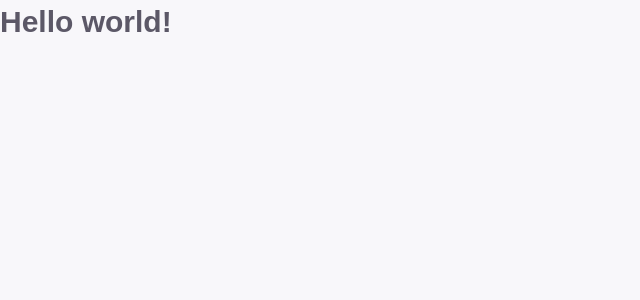
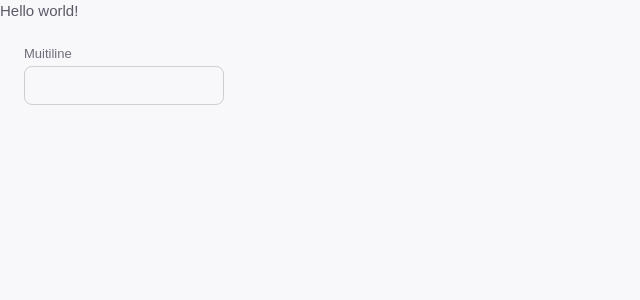
Before and after one commit to LeHoangTrong15102000/NextJS_Ecommerce_CMS, a Next.js app: page / in a window 1280 px wide. Shown: the top 300 px of the page, without its empty margins (0-640 px from the left). Built offline with nearby package versions, Linux system fonts and the light colour scheme.

Commit message:
custom textfield component

```diff
--- /dev/null
+++ b/src/components/text-field/index.tsx
@@ -0,0 +1,39 @@
+// **MUI Imports
+import { ThemeContext } from '@emotion/react'
+import { TextFieldProps, TextField, styled } from '@mui/material'
+
+const TextFieldStyled = styled(TextField)<TextFieldProps>(({ theme }) => {
+  return {
+    '& .MuiInputLabel-root': {
+      transform: 'none',
+      lineHeight: 1.2,
+      position: 'relative',
+      marginBottom: theme.spacing(1),
+      fontSize: theme.typography.body2.fontSize
+    },
+    '& .MuiInputBase-root': {
+      borderRadius: 8,
+      backgroundColor: 'transparent !important',
+      border: `1px solid rgba(${theme.palette.customColors.main}, 0.2)`,
+      transition: theme.transitions.create(['border-color', 'box-shadow'], {
+        duration: theme.transitions.duration.shorter
+      }),
+      '&:before, &:after': {
+        display: 'none'
+      },
+      // Những  thầng con không cần phải viết & cũng được
+      '& .MuiInputBase-input': {
+        padding: '8px 10px'
+      }
+    }
+  }
+})
+
+const CustomTextField = (props: TextFieldProps) => {
+  const { InputLabelProps, size = 'small', variant = 'filled', ...rests } = props
+  return (
+    <TextFieldStyled size={size} variant={variant} InputLabelProps={{ ...InputLabelProps, shrink: true }} {...rests} />
+  )
+}
+
+export default CustomTextField
--- a/src/pages/index.tsx
+++ b/src/pages/index.tsx
@@ -1,5 +1,7 @@
 'use client'
+import { Box, Typography } from '@mui/material'
 import Head from 'next/head'
+import CustomTextField from 'src/components/text-field'
 
 export default function Home() {
   return (
@@ -10,7 +12,10 @@ export default function Home() {
         <meta name='viewport' content='width=device-width, initial-scale=1' />
         <link rel='icon' href='/favicon.ico' />
       </Head>
-      <h1>Hello world!</h1>
+      <Typography>Hello world!</Typography>
+      <Box sx={{ margin: 6, width: '200px' }}>
+        <CustomTextField id='outlined-multiline-flexible' label='Muitiline' />
+      </Box>
     </>
   )
 }
--- a/src/theme/palette/index.ts
+++ b/src/theme/palette/index.ts
@@ -20,7 +20,7 @@ const DefaultPalette = (mode: Palette['mode'], skin: Skin): Palette => {
       return darkPaperBgColor
     } else if (mode === 'light') {
       return '#F8F7FA'
-    } else return '#25293C' // #001E3C
+    } else return '#001E3C' // #25293C
   }
 
   return {
```
Also changed, not shown: src/notepage/Lecture_Summary.md (+10 -0 lines).
